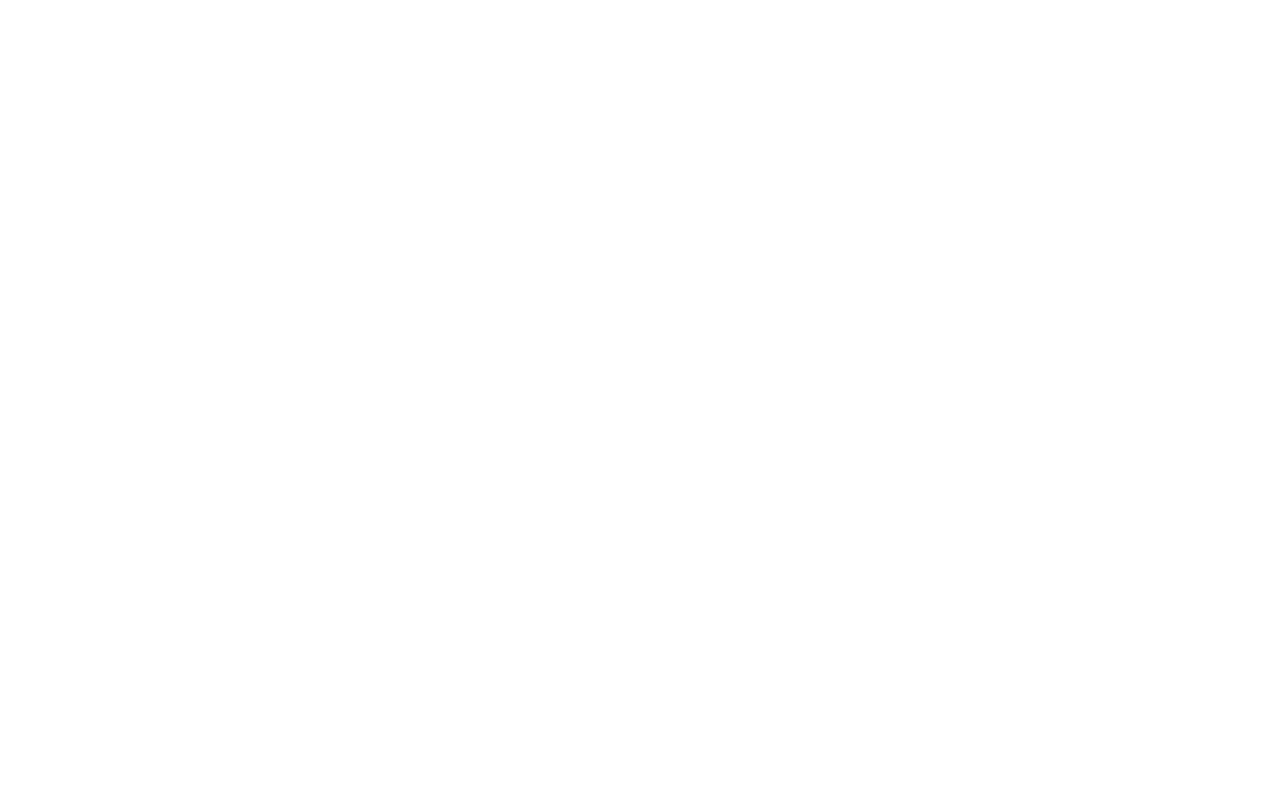
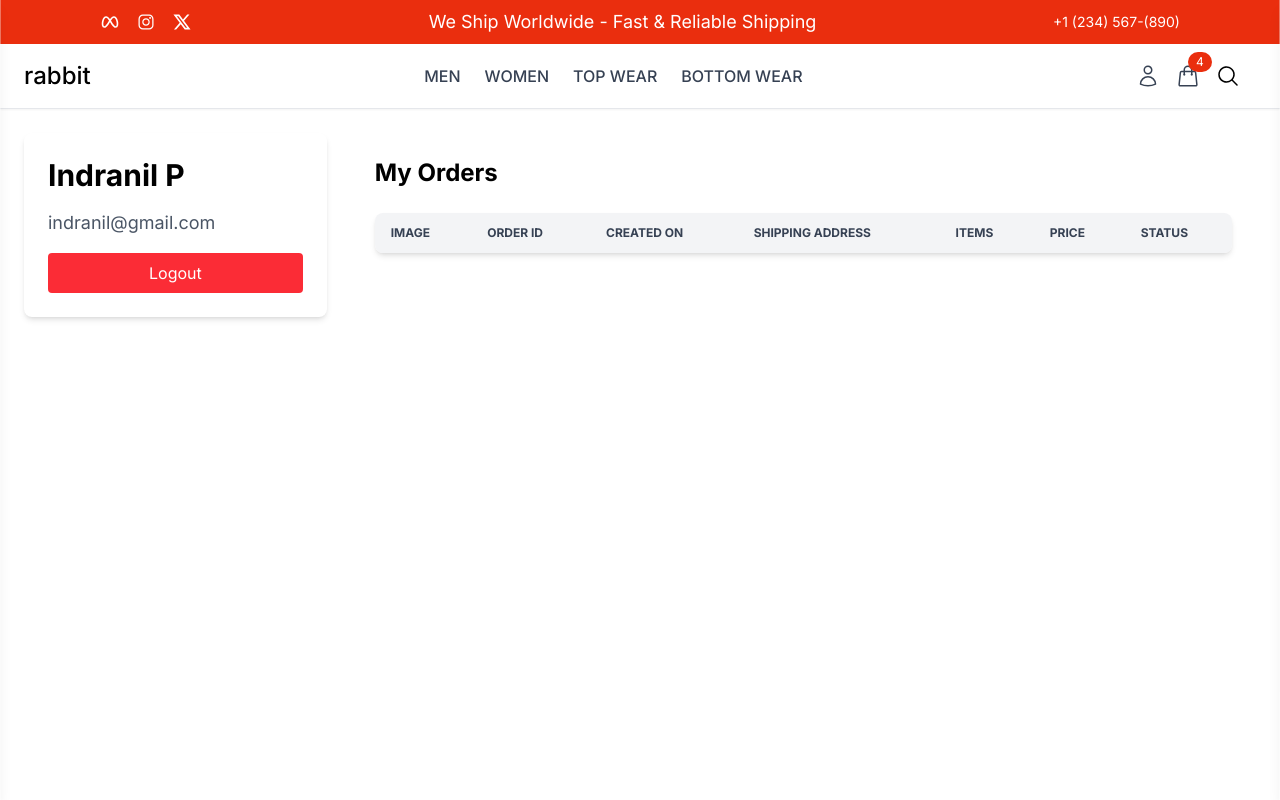
Before and after one commit to ipakrashi/rabbit, a React (Vite) app in the folder frontend/: page /profile in a window 1280 px wide. Before the commit this address had no page. Shown: the top 800 px of the page. Built offline with nearby package versions, Linux system fonts and the light colour scheme; the HTML template or start-up script is replaced by a standard one.

Commit message:
03:39:20

```diff
--- a/frontend/src/App.jsx
+++ b/frontend/src/App.jsx
@@ -4,6 +4,7 @@
 import { Toaster } from 'sonner'
 import Login from './pages/Login'
 import Register from './pages/Register'
+import Profile from './pages/Profile'
 
 const App = () => {
     return (
@@ -15,6 +16,7 @@
                     <Route index element={<Home />} />
                     <Route path='login' element={<Login />} />
                     <Route path='register' element={<Register />} />
+                    <Route path='profile' element={<Profile />} />
                 </Route>
                 <Route>{/* Admin Layout */}</Route>
             </Routes>
--- /dev/null
+++ b/frontend/src/pages/MyOrdersPage.jsx
@@ -0,0 +1,64 @@
+import { useEffect, useState } from 'react'
+
+const MyOrdersPage = () => {
+    const [orders, setOrders] = useState([])
+
+    useEffect(() => {
+        // Simulate Fetching Orders
+        setTimeout(() => {
+            const mockOrders = [
+                {
+                    _id: 123,
+                    createdAt: new Date(),
+                    shippingAddress: { city: 'Kolkata', country: 'India' },
+                    orderItems: [
+                        {
+                            name: 'product1',
+                            image: 'https://picsum.photos/500/500/?ramdom33',
+                        },
+                    ],
+                    totalPrice: 100,
+                    isPaid: true,
+                },
+                {
+                    _id: 456,
+                    createdAt: new Date(),
+                    shippingAddress: { city: 'Kolkata', country: 'India' },
+                    orderItems: [
+                        {
+                            name: 'product2',
+                            image: 'https://picsum.photos/500/500/?ramdom34',
+                        },
+                    ],
+                    totalPrice: 100,
+                    isPaid: true,
+                },
+            ]
+            setOrders(mockOrders)
+        }, 3000)
+    }, [])
+
+    return (
+        <div className='max-w-7xl mx-auto p-4 sm:p-6'>
+            <h2 className='text-xl sm:text-2xl font-bold mb-6'>My Orders</h2>
+            <div className='relative shadow-md sm:rounded-lg overflow-hidden'>
+                <table className='text-gray-500 min-w-full text-left'>
+                    <thead className='bg-gray-100 text-xs uppercase text-gray-700'>
+                        <tr>
+                            <th className='py-2 px-4 sm:py-3'>Image</th>
+                            <th className='py-2 px-4 sm:py-3'>Order ID</th>
+                            <th className='py-2 px-4 sm:py-3'>Created On</th>
+                            <th className='py-2 px-4 sm:py-3'>
+                                Shipping Address
+                            </th>
+                            <th className='py-2 px-4 sm:py-3'>Items</th>
+                            <th className='py-2 px-4 sm:py-3'>Price</th>
+                            <th className='py-2 px-4 sm:py-3'>Status</th>
+                        </tr>
+                    </thead>
+                </table>
+            </div>
+        </div>
+    )
+}
+export default MyOrdersPage
--- /dev/null
+++ b/frontend/src/pages/Profile.jsx
@@ -0,0 +1,30 @@
+import MyOrdersPage from './MyOrdersPage'
+
+const Profile = () => {
+    return (
+        <div className='min-h-screen flex flex-col'>
+            <div className='grow container mx-auto p-4 md:p-6'>
+                <div className='flex flex-col md:flex-row md:space-x-6 space-y-6 md:space-y-0'>
+                    {/* Left Side */}
+                    <div className='w-full md:w-1/3 lg:w-1/4 bg-white shadow-md rounded-lg p-6 min-w-[260px]'>
+                        <h1 className='text-2xl md:text-3xl font-bold mb-4 break-words'>
+                            Indranil P
+                        </h1>
+                        <p className='text-lg text-gray-600 mb-4 break-all'>
+                            indranil@gmail.com
+                        </p>
+                        <button className='w-full bg-red-500 text-white py-2 px-4 rounded hover:bg-red-600 transition-colors'>
+                            Logout
+                        </button>
+                    </div>
+                    {/* Right Section Orders Table */}
+                    <div className='w-full md:w-2/3 lg:w-3/4'>
+                        <MyOrdersPage />
+                    </div>
+                </div>
+            </div>
+        </div>
+    )
+}
+
+export default Profile
```
